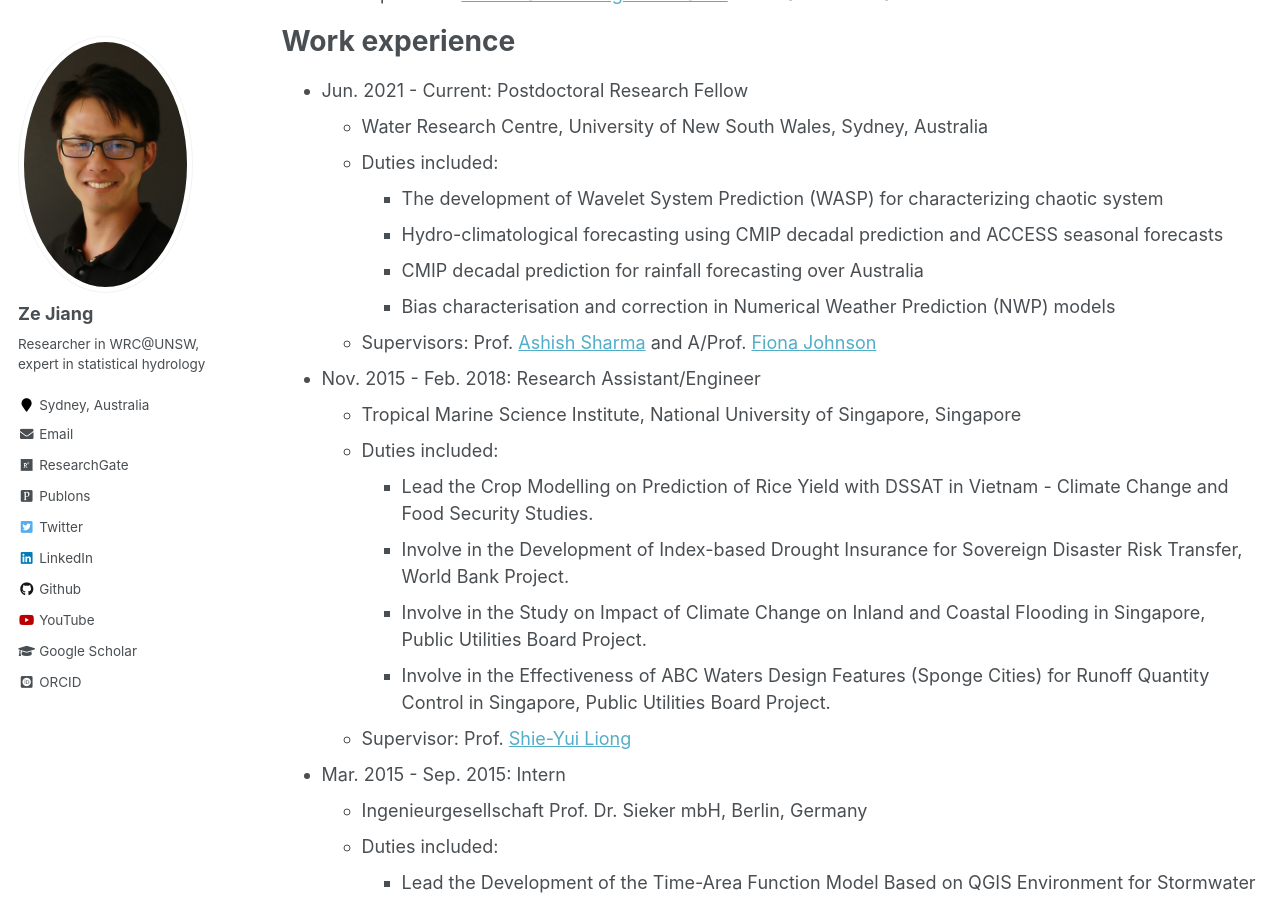
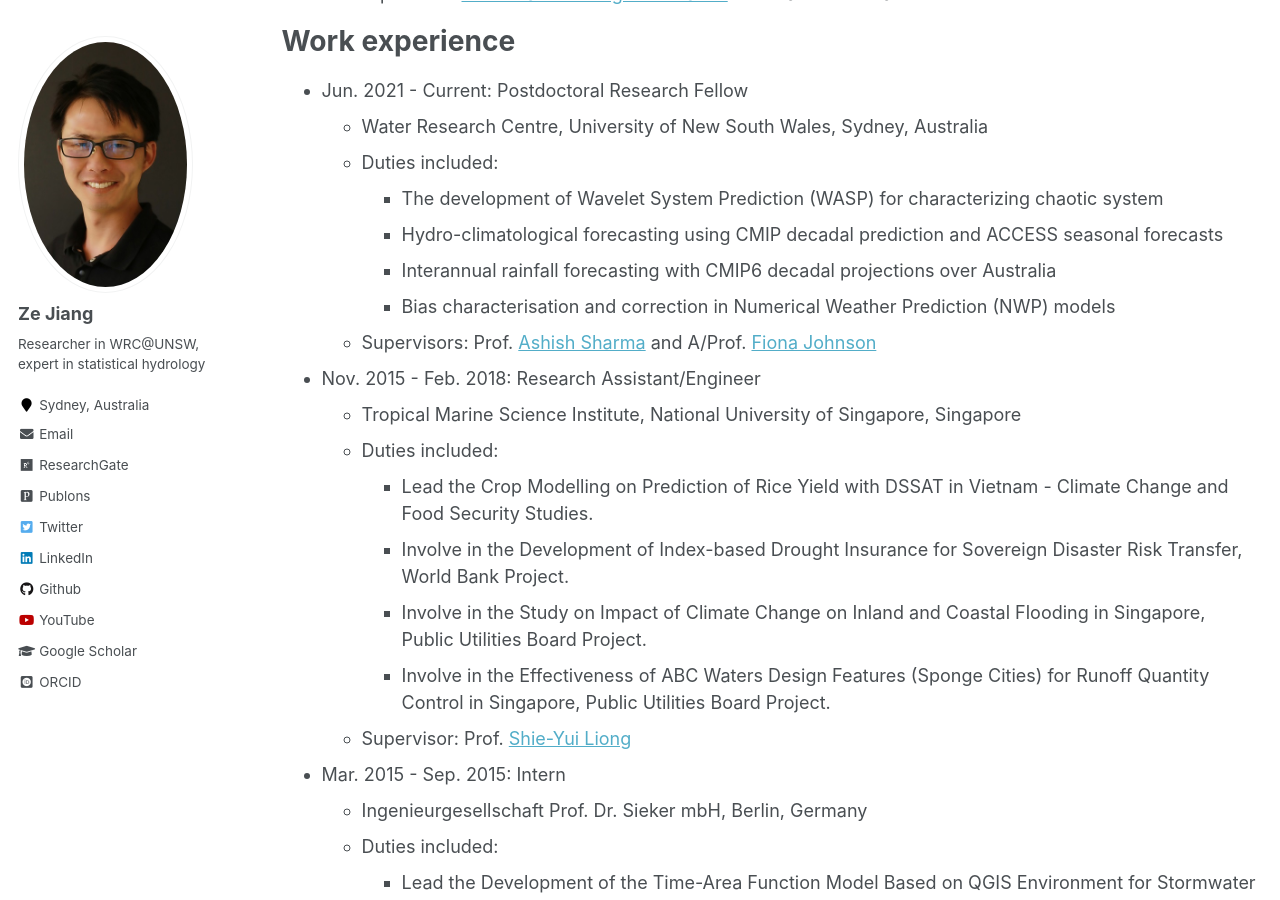
Before and after one commit to zejiang-unsw/zejiang-unsw.github.io, a Jekyll site: the page built from _pages/cv.md, in a window 1280 px wide and 900 px high, scrolled down 769 px. Built offline with Jekyll 4.4.1, drawn with Linux system fonts in a browser that asks for light colours; some web fonts are replaced; some of the changed text lies outside the part shown.

Commit message:
Update cv.md

```diff
--- a/_pages/cv.md
+++ b/_pages/cv.md
@@ -39,7 +39,7 @@ Work experience
   * Duties included:
 	+ The development of Wavelet System Prediction (WASP) for characterizing chaotic system
     + Hydro-climatological forecasting using CMIP decadal prediction and ACCESS seasonal forecasts
-    + CMIP decadal prediction for rainfall forecasting over Australia
+    + Interannual rainfall forecasting with CMIP6 decadal projections over Australia
     + Bias characterisation and correction in Numerical Weather Prediction (NWP) models
   * Supervisors: Prof. [Ashish Sharma](https://scholar.google.com.au/citations?user=C_9ndbcAAAAJ&hl=en) and A/Prof. [Fiona Johnson](https://scholar.google.com.au/citations?user=PYu5v4YAAAAJ&hl=en)
 
```
Also changed, not shown: other parts of _pages/cv.md (+1 -1 lines).
